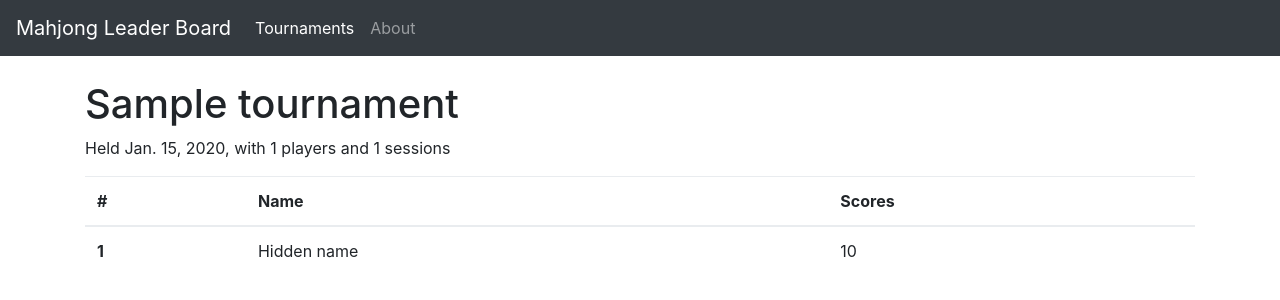
After one commit to MahjongRepository/mahjong-portal, a Django app: a page that uses server/templates/base.html in a window 1280 px wide. The commit adds this page. Shown: the top 300 px of the page. Run offline with Django 3.2, Linux system fonts and the light colour scheme; tables that the repository leaves empty hold one stand-in row (values such as "Sample post"); some libraries are stand-ins or nearby versions.

Commit message:
Add tournaments list and details pages

```diff
--- a/server/leaderboard/urls.py
+++ b/server/leaderboard/urls.py
@@ -5,4 +5,5 @@ urlpatterns = [
     url(r'^admin/', include(admin.site.urls)),
     url(r'', include('website.urls')),
     url(r'^rating/', include('rating.urls')),
+    url(r'^tournament/', include('tournament.urls')),
 ]
--- a/server/player/models.py
+++ b/server/player/models.py
@@ -1,4 +1,5 @@
 from django.db import models
+from django.utils.translation import gettext as _
 
 from leaderboard.models import BaseModel
 from settings.models import Country, City
@@ -24,6 +25,7 @@ class Player(BaseModel):
     ]
 
     objects = PlayerManager()
+    all_objects = models.Manager()
 
     first_name = models.CharField(max_length=255)
     last_name = models.CharField(max_length=255)
@@ -40,4 +42,7 @@ class Player(BaseModel):
 
     @property
     def full_name(self):
+        if self.is_hide:
+            return _('Hidden name')
+
         return ' '.join([self.first_name, self.last_name])
--- a/server/settings/management/commands/initial_data_import.py
+++ b/server/settings/management/commands/initial_data_import.py
@@ -26,7 +26,7 @@ class Command(BaseCommand):
 
         TournamentResult.objects.all().delete()
 
-        Player.objects.all().delete()
+        Player.all_objects.all().delete()
         Tournament.objects.all().delete()
         Club.objects.all().delete()
 
@@ -308,6 +308,7 @@ class Command(BaseCommand):
             for tournament_id in self.tournaments:
                 tournament_dict = self.tournaments[tournament_id]
                 tournament_object = Tournament.objects.create(
+                    slug=slugify(tournament_dict['name_en']),
                     name_en=tournament_dict['name_en'],
                     name_ru=tournament_dict['name_ru'],
                     number_of_sessions=tournament_dict['sessions'],
@@ -315,6 +316,7 @@ class Command(BaseCommand):
                     tournament_type=tournament_types[tournament_dict['type']],
                     city=tournament_dict['city'] and cities_objects[tournament_dict['city']] or None,
                     country=country_objects['RUS'],
+                    number_of_players=len(tournament_dict['results'])
                 )
 
                 if tournament_dict['club_id']:
--- a/server/templates/base.html
+++ b/server/templates/base.html
@@ -6,7 +6,7 @@
     <meta charset="UTF-8">
     <meta name="viewport" content="width=device-width, user-scalable=no, initial-scale=1.0, maximum-scale=1.0, minimum-scale=1.0">
     <meta http-equiv="X-UA-Compatible" content="ie=edge">
-    <title>{% trans "Mahjong Leader Board" %}</title>
+    <title>{% trans "Mahjong Leader Board" %} &dash; {% block additiona_title %}{% endblock %}</title>
     <link href="{% static 'css/bootstrap.min.css' %}" rel="stylesheet">
     <link href="{% static 'css/style.css' %}" rel="stylesheet">
 </head>
@@ -19,6 +19,9 @@
 
     <div class="collapse navbar-collapse" id="navbarsExampleDefault">
         <ul class="navbar-nav mr-auto">
+            <li class="nav-item {% if page == 'tournament' %}active{% endif %}">
+                <a class="nav-link" href="{% url 'tournament_list' %}">{% trans "Tournaments" %}</a>
+            </li>
             <li class="nav-item {% if page == 'about' %}active{% endif %}">
                 <a class="nav-link" href="{% url 'about' %}">{% trans "About" %}</a>
             </li>
--- a/server/templates/rating/list.html
+++ b/server/templates/rating/list.html
@@ -1,5 +1,9 @@
 {% extends 'base.html' %}
 {% load i18n %}
+
+{% block additiona_title %}
+    {{ rating.name }}
+{% endblock %}
 
 {% block content %}
     <div>
--- /dev/null
+++ b/server/templates/tournament/details.html
@@ -0,0 +1,36 @@
+{% extends 'base.html' %}
+{% load i18n %}
+
+{% block additiona_title %}
+    {{ tournament.name }}
+{% endblock %}
+
+{% block content %}
+    <div>
+        <h1>{{ tournament.name }}</h1>
+        <p>
+            {% trans 'Held' %} {{ tournament.date }},
+            {% trans 'with' %} {{ tournament.number_of_players }} {% trans 'players' %}
+            {% trans 'and' %} {{ tournament.number_of_sessions }} {% trans 'sessions' %}
+        </p>
+        <table class="table table-hover">
+            <thead>
+            <tr>
+                <th scope="col">#</th>
+                <th scope="col">{% trans 'Name' %}</th>
+                <th scope="col">{% trans 'Scores' %}</th>
+            </tr>
+            </thead>
+            <tbody>
+            {% for result in results %}
+                <tr>
+                    <th scope="row">{{ result.place }}</th>
+                    <td>{{ result.player.full_name }}</td>
+                    {# two default filters is not mistake, it didn't work with float otherwise #}
+                    <td>{{ result.scores|default:'-'|floatformat:0|default:'-' }}</td>
+                </tr>
+            {% endfor %}
+            </tbody>
+        </table>
+    </div>
+{% endblock %}
--- a/server/tournament/models.py
+++ b/server/tournament/models.py
@@ -15,9 +15,12 @@ class Tournament(BaseModel):
     ]
 
     name = models.CharField(max_length=255)
+    slug = models.SlugField()
+
     date = models.DateField()
     number_of_days = models.PositiveSmallIntegerField(default=0)
     number_of_sessions = models.PositiveSmallIntegerField(default=0)
+    number_of_players = models.PositiveSmallIntegerField(default=0)
     game_type = models.PositiveSmallIntegerField(choices=GAME_TYPES, default=RIICHI)
 
     clubs = models.ManyToManyField(Club)
--- /dev/null
+++ b/server/tournament/urls.py
@@ -0,0 +1,8 @@
+from django.conf.urls import url
+
+from tournament.views import tournament_list, tournament_details
+
+urlpatterns = [
+    url(r'^list/$', tournament_list, name='tournament_list'),
+    url(r'^(?P<tournament_slug>[\w\-]+)/$', tournament_details, name='tournament_details'),
+]
--- a/server/tournament/views.py
+++ b/server/tournament/views.py
@@ -1,3 +1,21 @@
-from django.shortcuts import render
+from django.shortcuts import render, get_object_or_404
 
-# Create your views here.
+from tournament.models import Tournament, TournamentResult
+
+
+def tournament_list(request):
+    tournaments = Tournament.objects.all().order_by('-date')
+    return render(request, 'tournament/list.html', {
+        'tournaments': tournaments,
+        'page': 'tournament'
+    })
+
+
+def tournament_details(request, tournament_slug):
+    tournament = get_object_or_404(Tournament, slug=tournament_slug)
+    results = TournamentResult.objects.filter(tournament=tournament).order_by('place')
+    return render(request, 'tournament/details.html', {
+        'tournament': tournament,
+        'results': results,
+        'page': 'tournament'
+    })
```
Also changed, not shown: server/templates/tournament/list.html (added, +34 -0 lines), server/templates/website/about.html (+6 -1 lines), server/tournament/migrations/0003_tournament_number_of_players.py (added), server/tournament/migrations/0004_tournament_slug.py (added).
